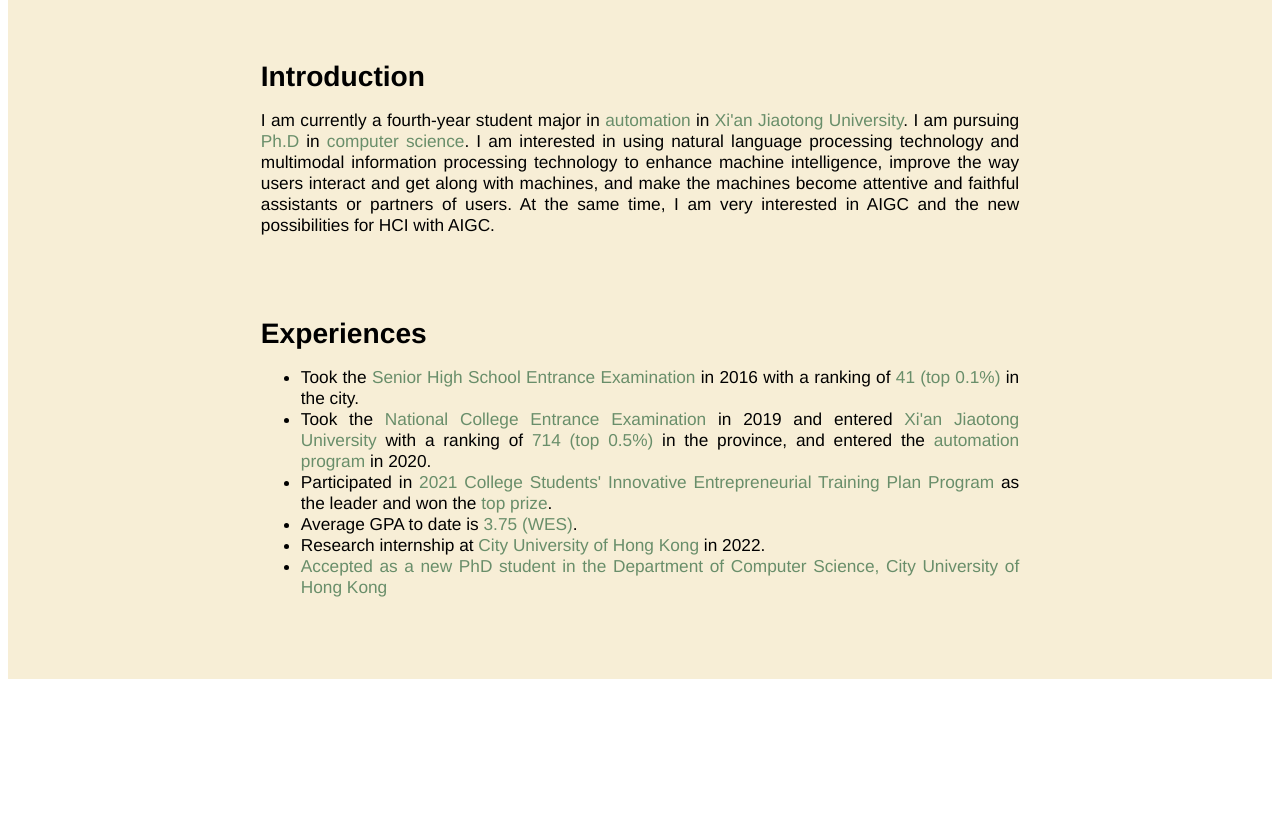
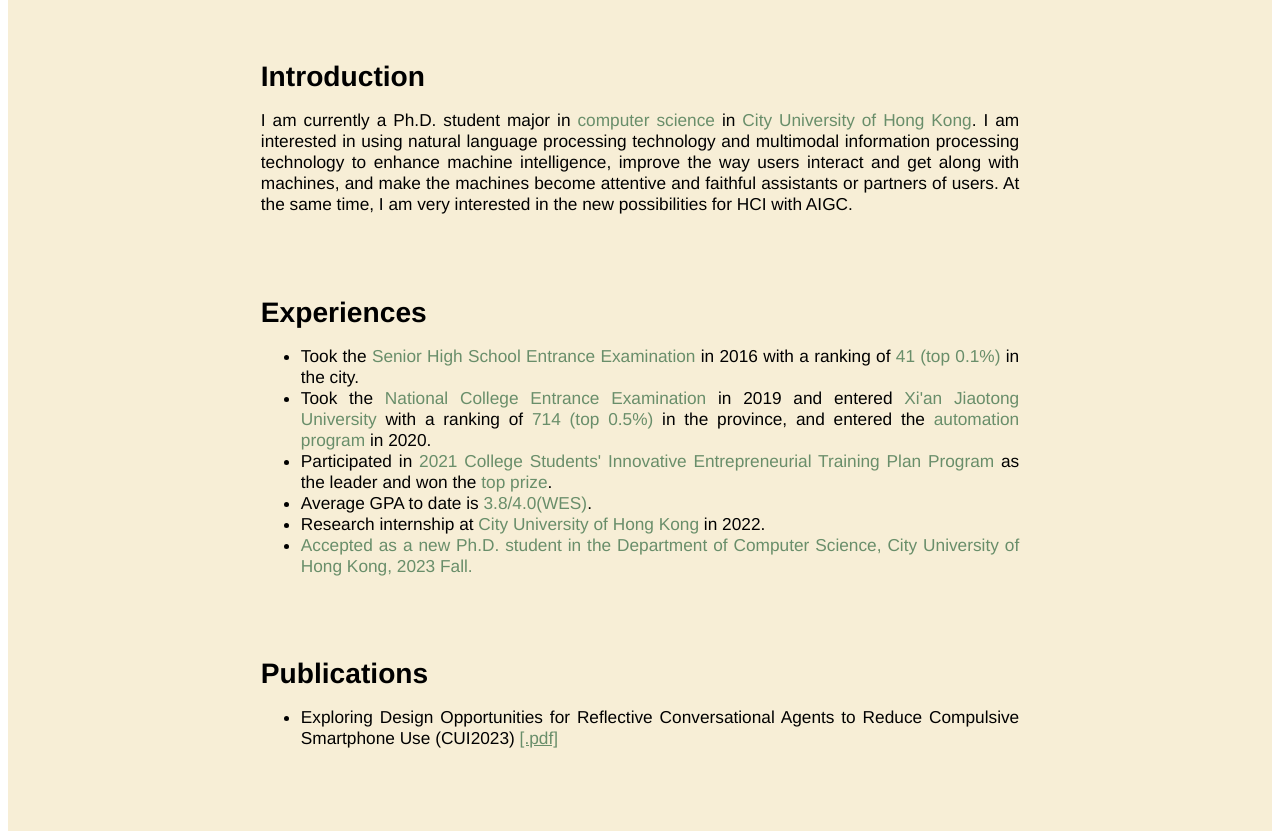
Before and after one commit to MinhuiLIANG/GodOfXiGu, a plain HTML site: page index.html in a window 1280 px wide. Shown: the part 525-1364 px from the top of the page. Before the commit the page ends 1212 px from the top, so only its background shows below. Drawn offline with Linux system fonts and the light colour scheme.

Commit message:
add pubs

```diff
--- a/index.html
+++ b/index.html
@@ -76,9 +76,9 @@
             </div>
                 <div class="para">
                     <p>
-                    I am currently a fourth-year student major in <span class="outline">automation</span> in <span class="outline">Xi'an Jiaotong University</span>.
-                    I am pursuing <span class="outline">Ph.D</span> in <span class="outline">computer science</span>. I am interested in using natural language processing technology and multimodal information processing technology to enhance machine intelligence,
-                    improve the way users interact and get along with machines, and make the machines become attentive and faithful assistants or partners of users. At the same time, I am very interested in AIGC and the new possibilities for HCI with AIGC.
+                    I am currently a Ph.D. student major in <span class="outline">computer science</span> in <span class="outline">City University of Hong Kong</span>.
+                    I am interested in using natural language processing technology and multimodal information processing technology to enhance machine intelligence,
+                    improve the way users interact and get along with machines, and make the machines become attentive and faithful assistants or partners of users. At the same time, I am very interested in the new possibilities for HCI with AIGC.
                 </div>
 
             <p>
@@ -92,15 +92,26 @@
                         <li>Took the <span class="outline">Senior High School Entrance Examination</span> in 2016 with a ranking of <span class="outline">41 (top 0.1%)</span> in the city.</li>
                         <li>Took the <span class="outline">National College Entrance Examination</span> in 2019 and entered <span class="outline">Xi'an Jiaotong University</span> with a ranking of <span class="outline">714 (top 0.5%)</span> in the province, and entered the <span class="outline">automation program</span> in 2020.</li>
                         <li>Participated in <span class="outline">2021 College Students' Innovative Entrepreneurial Training Plan Program</span> as the leader and won the <span class="outline">top prize</span>.</li>
-                        <li>Average GPA to date is <span class="outline">3.75 (WES)</span>.</li>
+                        <li>Average GPA to date is <span class="outline">3.8/4.0(WES)</span>.</li>
                         <li>Research internship at <span class="outline">City University of Hong Kong</span> in 2022.</li>
-                        <li><span class="outline">Accepted as a new PhD student in the Department of Computer Science, City University of Hong Kong</span></li>
+                        <li><span class="outline">Accepted as a new Ph.D. student in the Department of Computer Science, City University of Hong Kong, 2023 Fall.</span></li>
                     </ul>
                 </div>
 
             <p>
             <p>
 
+                <div class="title">
+                    Publications
+                </div>
+                    <div class="para">
+                        <ul>
+                            <li>Exploring Design Opportunities for Reflective Conversational Agents to Reduce Compulsive Smartphone Use (CUI2023) <a class="outline" href="https://yuhanlolo.github.io/me/papers/cui23-ea-li.pdf">[.pdf]</a></li>
+                        </ul>
+                    </div>
+
+                <p>
+                <p>
         </div>
     </div>
 </body>
```
